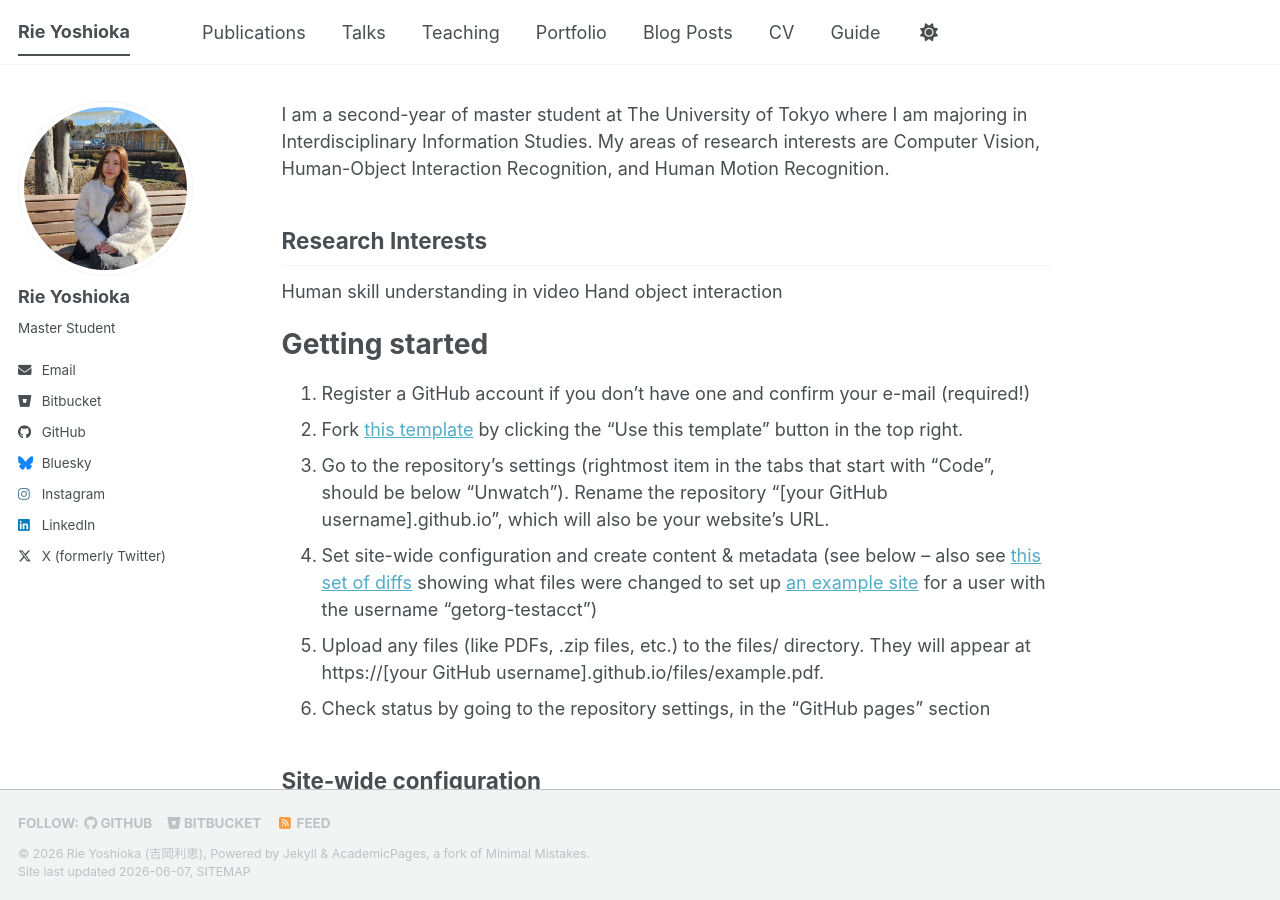
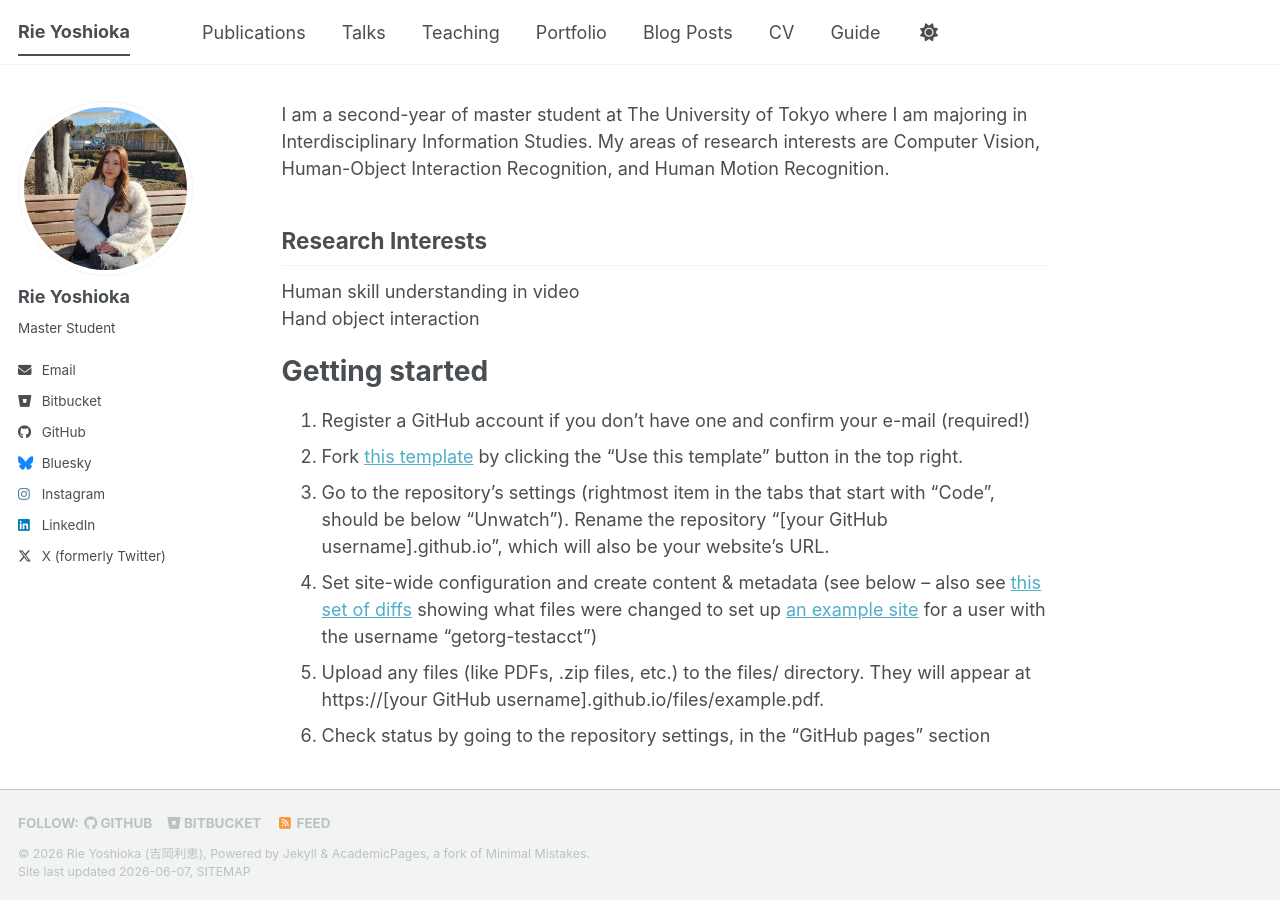
Before and after one commit to rie-yoshi/rie-yoshi.github.io, a Jekyll site: the page built from _pages/about.md, in a window 1280 px wide and 900 px high. Built offline with Jekyll 4.4.1, drawn with Linux system fonts in a browser that asks for light colours; a script bundle is joined from its source files by our own code; library files that are not in the unit come from our copies.

```diff
--- a/_pages/about.md
+++ b/_pages/about.md
@@ -11,7 +11,7 @@ I am a second-year of master student at The University of Tokyo where I am major
 
 
 ## Research Interests
-Human skill understanding in video
+Human skill understanding in video\
 Hand object interaction
 
 Getting started
```
